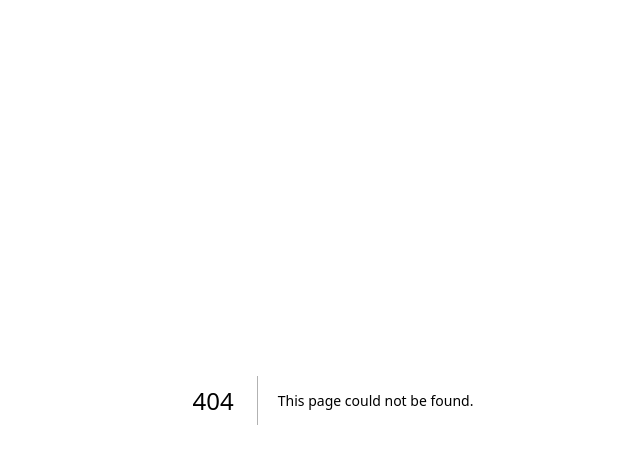
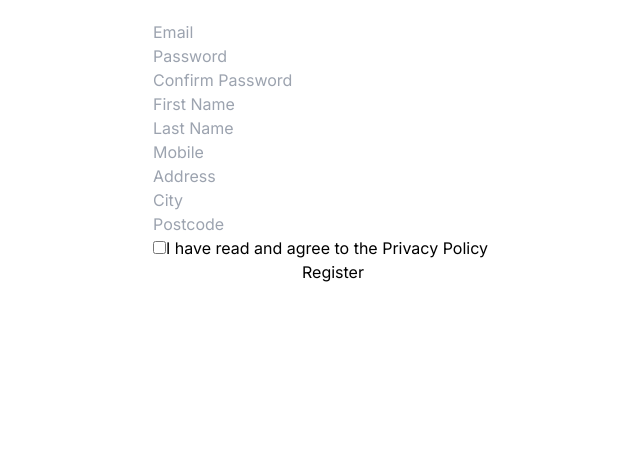
Before and after one commit to santicasalis/ConnectInkProject, a Next.js app in the folder connect-ink/: page /tattoerregform in a window 1280 px wide. Before the commit this address had no page. Shown: the top 464 px of the page, without its empty margins (307-947 px from the left). Built offline with nearby package versions, Linux system fonts and the light colour scheme.

Commit message:
tattoerregform started

```diff
--- a/connect-ink/src/app/globals.css
+++ b/connect-ink/src/app/globals.css
@@ -16,7 +16,7 @@
   }
 }
 
-body {
+/* body {
   color: rgb(var(--foreground-rgb));
   background: linear-gradient(
       to bottom,
@@ -24,4 +24,4 @@ body {
       rgb(var(--background-end-rgb))
     )
     rgb(var(--background-start-rgb));
-}
+} */
--- /dev/null
+++ b/connect-ink/src/app/tattoerregform/page.css
@@ -0,0 +1,7 @@
+.formStyle form {
+  display: flex;
+  flex-direction: column;
+  max-width: 400px;
+  margin: 0 auto;
+  padding: 20px;
+}
--- /dev/null
+++ b/connect-ink/src/app/tattoerregform/page.jsx
@@ -0,0 +1,131 @@
+"use client";
+
+import { useState } from "react";
+
+import "./page.css";
+
+const RegistroFormulario = () => {
+  const [formData, setFormData] = useState({
+    email: "",
+    password: "",
+    passwordConfirm: "",
+    firstName: "",
+    lastName: "",
+    mobile: "",
+    address: "",
+    city: "",
+    postcode: "",
+    privacyPolicy: false,
+  });
+
+  const handleChange = (e) => {
+    const value =
+      e.target.type === "checkbox" ? e.target.checked : e.target.value;
+    setFormData({
+      ...formData,
+      [e.target.name]: value,
+    });
+  };
+
+  const handleSubmit = (e) => {
+    e.preventDefault();
+    console.log("Datos del Formulario:", formData);
+  };
+
+  const isFormValid =
+    formData.email &&
+    formData.password &&
+    formData.password === formData.passwordConfirm &&
+    formData.firstName &&
+    formData.lastName &&
+    formData.mobile &&
+    formData.address &&
+    formData.city &&
+    formData.postcode &&
+    formData.privacyPolicy;
+
+  return (
+    <div className="formStyle">
+
+      <form onSubmit={handleSubmit}>
+        <input
+          type="email"
+          name="email"
+          value={formData.email}
+          onChange={handleChange}
+          placeholder="Email"
+        />
+        <input
+          type="password"
+          name="password"
+          value={formData.password}
+          onChange={handleChange}
+          placeholder="Password"
+        />
+        <input
+          type="password"
+          name="passwordConfirm"
+          value={formData.passwordConfirm}
+          onChange={handleChange}
+          placeholder="Confirm Password"
+        />
+        <input
+          type="text"
+          name="firstName"
+          value={formData.firstName}
+          onChange={handleChange}
+          placeholder="First Name"
+        />
+        <input
+          type="text"
+          name="lastName"
+          value={formData.lastName}
+          onChange={handleChange}
+          placeholder="Last Name"
+        />
+        <input
+          type="tel"
+          name="mobile"
+          value={formData.mobile}
+          onChange={handleChange}
+          placeholder="Mobile"
+        />
+        <input
+          type="text"
+          name="address"
+          value={formData.address}
+          onChange={handleChange}
+          placeholder="Address"
+        />
+        <input
+          type="text"
+          name="city"
+          value={formData.city}
+          onChange={handleChange}
+          placeholder="City"
+        />
+        <input
+          type="text"
+          name="postcode"
+          value={formData.postcode}
+          onChange={handleChange}
+          placeholder="Postcode"
+        />
+        <label>
+          <input
+            type="checkbox"
+            name="privacyPolicy"
+            checked={formData.privacyPolicy}
+            onChange={handleChange}
+          />
+          I have read and agree to the Privacy Policy
+        </label>
+        <button type="submit" disabled={!isFormValid}>
+          Register
+        </button>
+      </form>
+    </div>
+  );
+};
+
+export default RegistroFormulario;
```
